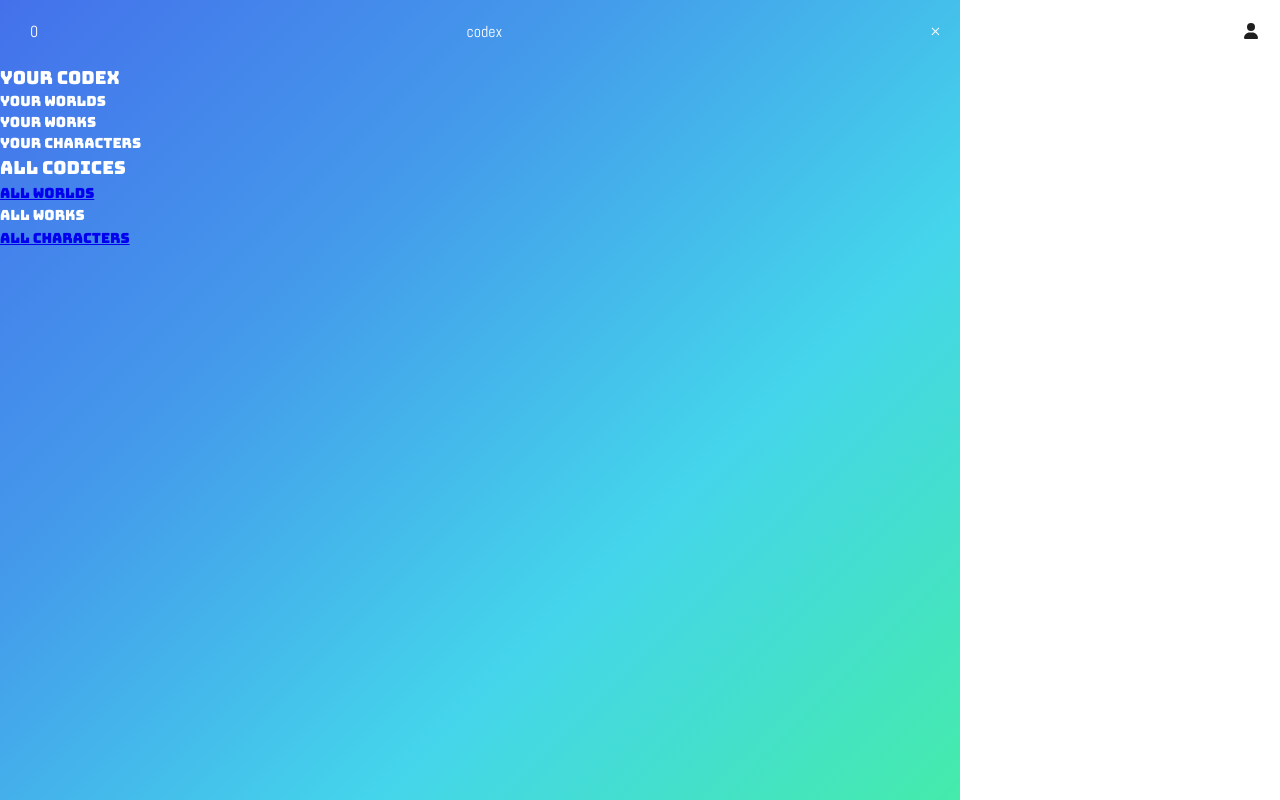
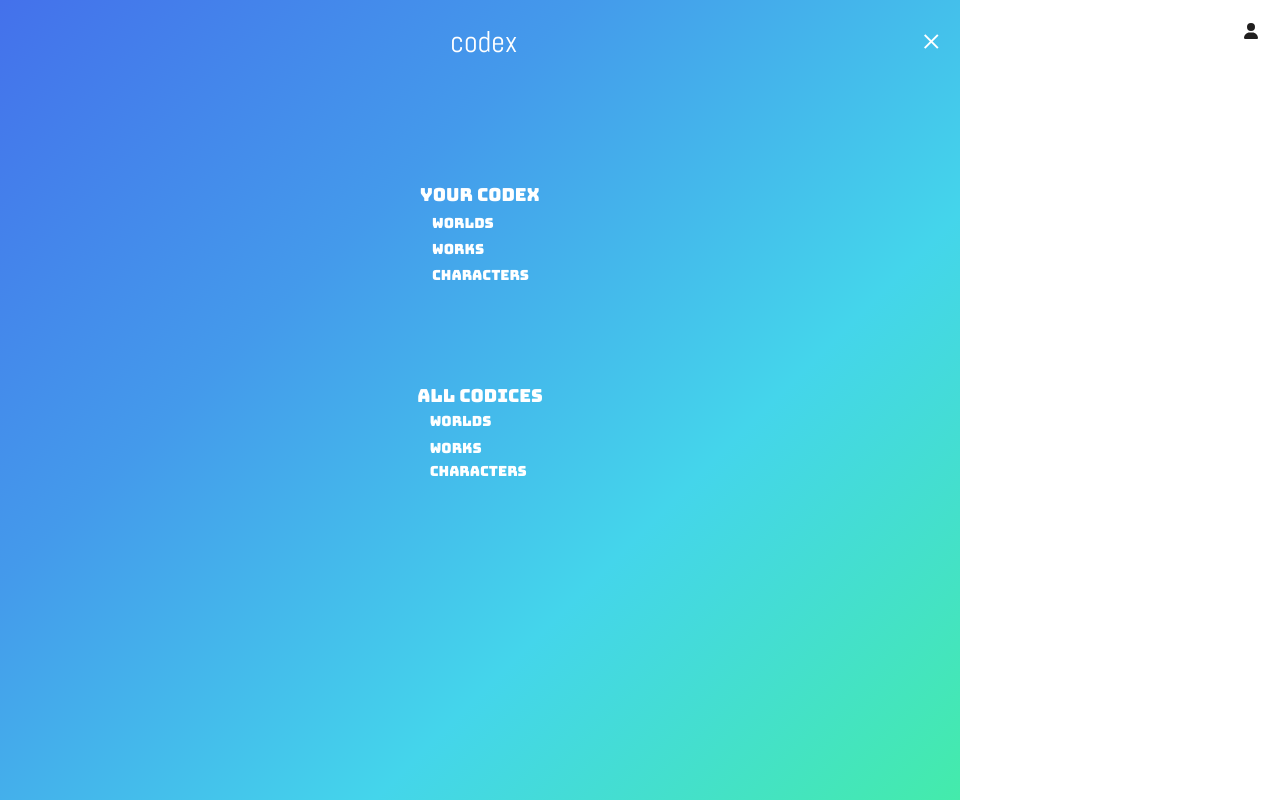
Before and after one commit to maddiemaz/Codex, a React (Vite) app in the folder client/: page / in a window 1280 px wide. Both pictures are taken after a click on the icon 35 px from the left and 32 px from the top of the page. Built offline with nearby package versions, Linux system fonts and the light colour scheme.

Commit message:
Sidebar formatting

```diff
--- a/client/src/App.css
+++ b/client/src/App.css
@@ -162,6 +162,8 @@ body {
   width: 75%;
   display: flex;
   flex-direction: column;
+
+
 }
 .navbar-header{
   display: flex;
@@ -169,9 +171,34 @@ body {
   justify-content: space-between;
   align-items: top;
 
+  font-size: 30px;
+
   margin: 20px 20px 20px 30px;
 }
+.navbar-header-placeholder {
+  opacity: 0;
+}
+.navbar-links {
+  display: flex;
+  flex-direction: column;
+  justify-content: center;
+  align-items: center;
 
+  text-align: left;
+
+}
+.navbar-links-owned, .navbar-links-all {
+  margin-top: 10%;
+}
+.navbar-links-all-links, .navbar-links-owned-links {
+  margin-left: 10%;
+}
+.text-links-navbar-all, .text-links-navbar-owned {
+  text-decoration: none;
+  color: white;
+
+  margin-top: 5px;
+}
 
 /* User Sidebar */
 .userbar {
@@ -198,16 +225,32 @@ flex-direction: row;
 justify-content: space-between;
 align-items: top;
 
+font-size: 30px;
+
 margin: 20px 20px 20px 30px;
 }
 .userbar-account-container {
-  margin-top: 25vh;
+  margin-top: 15vh;
 }
 .login-form-container {
   display: flex;
   flex-direction: column;
   justify-content: center;
   align-items: center;
+}
+.login-form {
+  display: flex;
+  flex-direction: column;
+  justify-content: center;
+  align-items: center;
+}
+.login-form-title {
+  display: flex;
+  flex-direction: column;
+  justify-content: center;
+  align-items: center;
+
+  margin-bottom: 25px;
 }
 .login-form-fields {
   display: flex;
@@ -224,3 +267,7 @@ margin: 20px 20px 20px 30px;
 .login-error {
 
 }
+.login-signup-link {
+  margin-top: 25px;
+  color: black;
+}
--- a/client/src/components/Header/LogIn.jsx
+++ b/client/src/components/Header/LogIn.jsx
@@ -41,6 +41,10 @@ export default function LogIn({toggleLogin}) {
         <div className="login-form">
             <form className="login-form-form" onSubmit={handleLogIn}>
                 <div className="login-form-container">
+                    <div className="login-form-title">
+                        <div className="text-body-24">welcome to</div>
+                        <div className="text-title-28">codex</div>
+                    </div>
                     <div className="login-form-fields">
                         <input className="login-input-field" type='text' id='email' placeholder='email' value={formState.email} onChange={handleChange} required/>
                         <input className="login-input-field" type='password' id='password' placeholder='password' value={formState.password} onChange={handleChange} required/>
@@ -53,6 +57,9 @@ export default function LogIn({toggleLogin}) {
                     </div>
                 </div>
             </form>
+            <div className="login-signup-container">
+                <div className="login-signup-link text-body-16">New to Codex? Sign up!</div>
+            </div>
         </div>
     )
 }
--- a/client/src/components/Header/NavSidebar.jsx
+++ b/client/src/components/Header/NavSidebar.jsx
@@ -13,18 +13,18 @@ export default function NavSidebar({toggleNavBar}) {
                     <div className="text-title-18">Your Codex</div>
                     <div className="navbar-links-owned-links">
                     {/* Add Links; Toggle Off if not logged in */}
-                        <div className="text-title-14 text-links-navbar-owned" onClick={toggleNavBar}>Your Worlds</div>
-                        <div className="text-title-14 text-links-navbar-owned" onClick={toggleNavBar}>Your Works</div>
-                        <div className="text-title-14 text-links-navbar-owned" onClick={toggleNavBar}>Your Characters</div>
+                        <div className="text-title-14 text-links-navbar-owned" onClick={toggleNavBar}>Worlds</div>
+                        <div className="text-title-14 text-links-navbar-owned" onClick={toggleNavBar}>Works</div>
+                        <div className="text-title-14 text-links-navbar-owned" onClick={toggleNavBar}>Characters</div>
                     </div>
                 </div>
                 <div className="navbar-links-all">
                     <div className="text-title-18">All Codices</div>
                     <div className="navbar-links-all-links">
-                        <Link to="/worlds" className="text-title-14 text-links-navbar-all" onClick={toggleNavBar}>All Worlds</Link>
+                        <Link to="/worlds" className="text-title-14 text-links-navbar-all" onClick={toggleNavBar}>Worlds</Link>
                         {/* <Link to="/works" className="text-title-14 text-links-navbar-all" onClick={toggleNavBar}>All Works</Link> */}
-                        <div className="text-title-14 text-links-navbar-all">All Works</div>
-                        <Link to="/characters" className="text-title-14 text-links-navbar-all" onClick={toggleNavBar}>All Characters</Link>
+                        <div className="text-title-14 text-links-navbar-all">Works</div>
+                        <Link to="/characters" className="text-title-14 text-links-navbar-all" onClick={toggleNavBar}>Characters</Link>
                     </div>
                 </div>
             </div>
```
